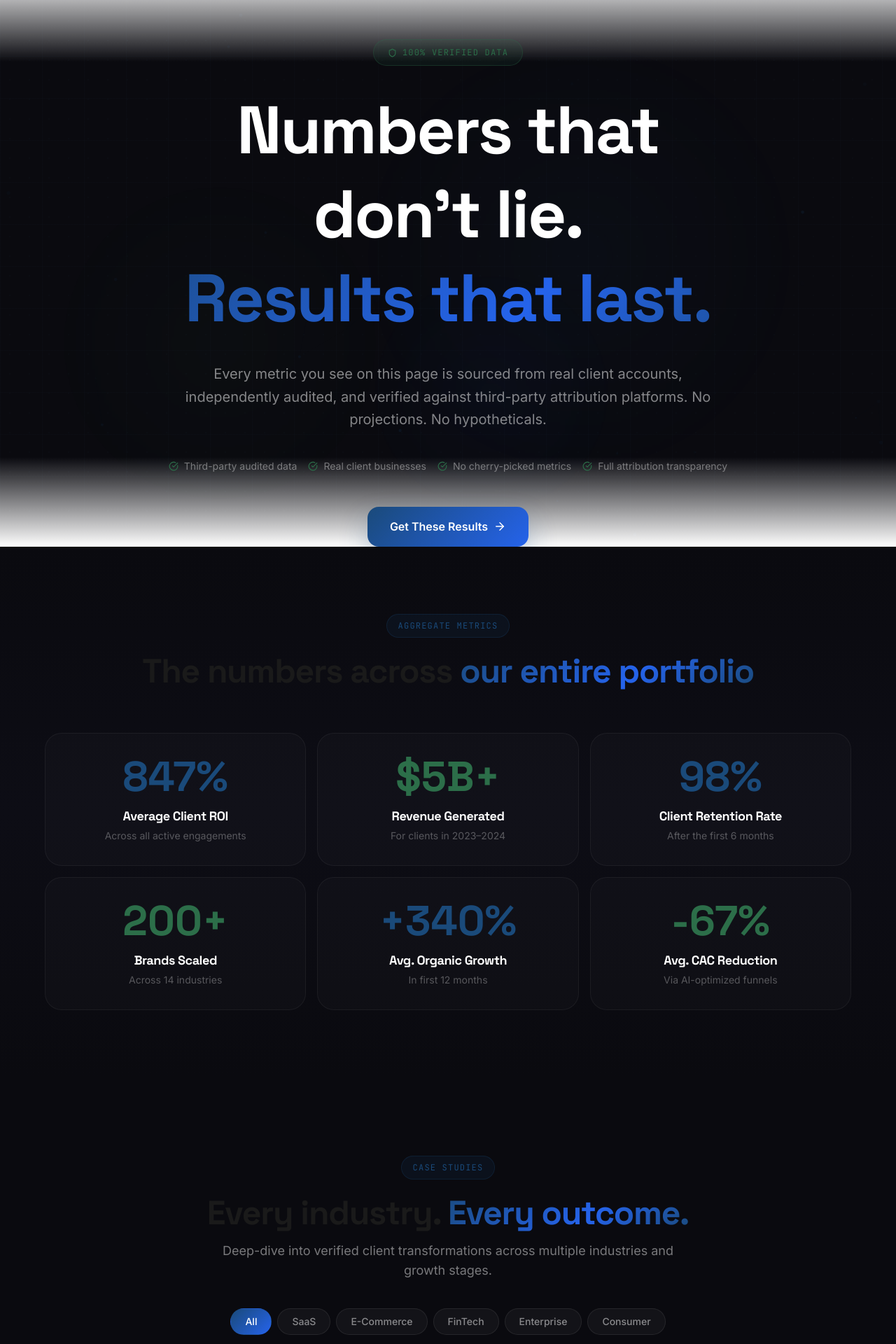
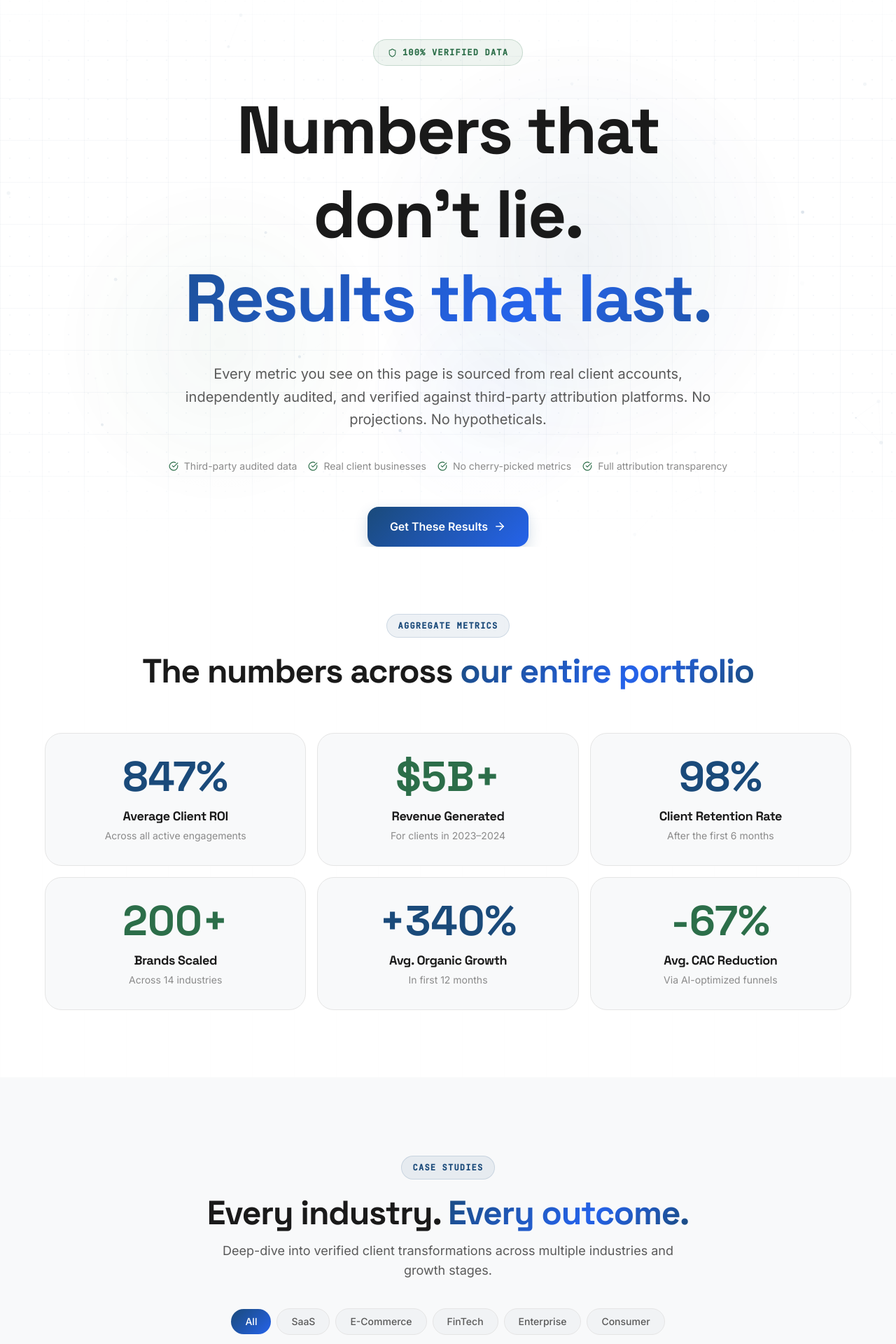
Before and after one commit to metlifedm/Systolab, a React (Vite) app in the folder frontend/: page /verified-outcomes in a window 1280 px wide. Shown: the part 40-1960 px from the top of the page at 70% size. Built offline with nearby package versions, Linux system fonts and the light colour scheme.

Commit message:
changed theme of outcomes page

```diff
--- a/frontend/src/components/outcomes/CaseStudiesGrid.jsx
+++ b/frontend/src/components/outcomes/CaseStudiesGrid.jsx
@@ -133,9 +133,10 @@ function CaseCard({ c, index }) {
       className={`relative rounded-3xl overflow-hidden group ${c.featured ? 'md:col-span-2' : ''}`}
       style={{
         background: hovered
-          ? `linear-gradient(135deg, ${c.color}10, rgba(255,255,255,0.01))`
-          : 'rgba(255,255,255,0.02)',
-        border: `1px solid ${hovered ? c.color + '30' : 'rgba(255,255,255,0.06)'}`,
+          ? `linear-gradient(135deg, ${c.color}06, #FFFFFF)`
+          : '#FFFFFF',
+        border: `1px solid ${hovered ? c.color + '30' : '#E5E5E5'}`,
+        boxShadow: hovered ? '0 8px 24px rgba(0,0,0,0.06)' : '0 1px 3px rgba(0,0,0,0.04)',
         transition: 'all 0.4s cubic-bezier(0.22,1,0.36,1)',
       }}
       initial={{ opacity: 0, y: 40 }}
@@ -149,7 +150,7 @@ function CaseCard({ c, index }) {
       <motion.div
         className="absolute -top-20 -right-20 w-64 h-64 rounded-full pointer-events-none"
         style={{
-          background: `radial-gradient(circle, ${c.color}15 0%, transparent 70%)`,
+          background: `radial-gradient(circle, ${c.color}10 0%, transparent 70%)`,
         }}
         animate={{ opacity: hovered ? 1 : 0 }}
         transition={{ duration: 0.4 }}
@@ -166,15 +167,15 @@ function CaseCard({ c, index }) {
               {c.logo}
             </div>
             <div>
-              <div className="font-display font-bold text-white">{c.client}</div>
+              <div className="font-display font-bold text-[#1A1A1A]">{c.client}</div>
               <div className="flex items-center gap-2 mt-0.5">
                 <span
-                  className="text-xs font-mono px-2 py-0.5 rounded-full"
-                  style={{ background: `${c.color}15`, color: c.color }}
+                  className="text-xs font-mono px-2 py-0.5 rounded-full font-medium"
+                  style={{ background: `${c.color}10`, color: c.color }}
                 >
                   {c.industry}
                 </span>
-                <span className="text-xs" style={{ color: 'rgba(255,255,255,0.3)' }}>{c.service}</span>
+                <span className="text-xs text-[#8A8A8A]">{c.service}</span>
               </div>
             </div>
           </div>
@@ -186,10 +187,10 @@ function CaseCard({ c, index }) {
         </div>
 
         {/* Headline */}
-        <h3 className={`font-display font-bold text-white mb-3 leading-tight ${c.featured ? 'text-2xl lg:text-3xl' : 'text-xl'}`}>
+        <h3 className={`font-display font-bold text-[#1A1A1A] mb-3 leading-tight ${c.featured ? 'text-2xl lg:text-3xl' : 'text-xl'}`}>
           {c.headline}
         </h3>
-        <p className="text-sm leading-relaxed mb-6" style={{ color: 'rgba(255,255,255,0.45)' }}>
+        <p className="text-sm leading-relaxed mb-6 text-[#5A5A5A]">
           {c.description}
         </p>
 
@@ -200,14 +201,14 @@ function CaseCard({ c, index }) {
               key={label}
               className="p-3 rounded-xl text-center"
               style={{
-                background: 'rgba(255,255,255,0.03)',
-                border: '1px solid rgba(255,255,255,0.05)',
+                background: '#F8F9FA',
+                border: '1px solid #E5E5E5',
               }}
             >
               <div className="font-display font-black text-lg mb-0.5" style={{ color: c.color }}>
                 {val}
               </div>
-              <div className="text-xs" style={{ color: 'rgba(255,255,255,0.3)' }}>{label}</div>
+              <div className="text-xs text-[#8A8A8A]">{label}</div>
             </div>
           ))}
         </div>
@@ -216,12 +217,12 @@ function CaseCard({ c, index }) {
         <div
           className="p-4 rounded-2xl mb-6 italic"
           style={{
-            background: `${c.color}08`,
-            border: `1px solid ${c.color}15`,
+            background: `${c.color}06`,
+            border: `1px solid ${c.color}12`,
           }}
         >
-          <p className="text-sm mb-1" style={{ color: 'rgba(255,255,255,0.55)' }}>"{c.quote}"</p>
-          <span className="text-xs font-mono" style={{ color: c.color }}>— {c.author}</span>
+          <p className="text-sm mb-1 text-[#5A5A5A]">"{c.quote}"</p>
+          <span className="text-xs font-mono font-medium" style={{ color: c.color }}>— {c.author}</span>
         </div>
 
         <Link
@@ -246,7 +247,7 @@ export default function CaseStudiesGrid() {
     : cases.filter((c) => c.industry === activeFilter)
 
   return (
-    <section className="section-padding" style={{ background: '#0A0A0F' }}>
+    <section className="section-padding" style={{ background: '#F8F9FA' }}>
       <div className="container-custom">
         <motion.div
           ref={ref}
@@ -257,17 +258,17 @@ export default function CaseStudiesGrid() {
         >
           <div
             className="inline-flex items-center gap-2 px-4 py-2 rounded-full mb-6"
-            style={{ background: 'rgba(26,74,122,0.12)', border: '1px solid rgba(26,74,122,0.25)' }}
+            style={{ background: 'rgba(26,74,122,0.08)', border: '1px solid rgba(26,74,122,0.15)' }}
           >
-            <span className="font-mono text-xs tracking-widest uppercase" style={{ color: '#1A4A7A' }}>
+            <span className="font-mono text-xs tracking-widest uppercase font-semibold" style={{ color: '#1A4A7A' }}>
               Case Studies
             </span>
           </div>
-          <h2 className="text-4xl lg:text-5xl font-display font-black mb-4">
+          <h2 className="text-4xl lg:text-5xl font-display font-black mb-4 text-[#1A1A1A]">
             Every industry.
             <span className="text-gradient"> Every outcome.</span>
           </h2>
-          <p className="text-lg max-w-2xl mx-auto mb-10" style={{ color: 'rgba(255,255,255,0.45)' }}>
+          <p className="text-lg max-w-2xl mx-auto mb-10 text-[#5A5A5A]">
             Deep-dive into verified client transformations across multiple industries and growth stages.
           </p>
 
@@ -279,9 +280,9 @@ export default function CaseStudiesGrid() {
                 onClick={() => setActiveFilter(f)}
                 className="px-5 py-2 rounded-full text-sm font-medium transition-all duration-200"
                 style={{
-                  background: activeFilter === f ? 'linear-gradient(135deg,#1A4A7A,#2563EB)' : 'rgba(255,255,255,0.04)',
-                  border: `1px solid ${activeFilter === f ? 'transparent' : 'rgba(255,255,255,0.08)'}`,
-                  color: activeFilter === f ? 'white' : 'rgba(255,255,255,0.5)',
+                  background: activeFilter === f ? 'linear-gradient(135deg,#1A4A7A,#2563EB)' : '#F1F3F5',
+                  border: activeFilter === f ? 'none' : '1px solid #E5E5E5',
+                  color: activeFilter === f ? 'white' : '#5A5A5A',
                 }}
               >
                 {f}
--- a/frontend/src/components/outcomes/OutcomesHero.jsx
+++ b/frontend/src/components/outcomes/OutcomesHero.jsx
@@ -17,7 +17,7 @@ export default function OutcomesHero() {
   return (
     <section
       className="relative min-h-[80vh] flex items-center justify-center overflow-hidden pt-24"
-      style={{ background: '#0A0A0F' }}
+      style={{ background: '#FFFFFF' }}
     >
       <AnimatedBackground variant="accent" particleCount={35} />
 
@@ -29,7 +29,7 @@ export default function OutcomesHero() {
             className="absolute font-display font-black select-none"
             style={{
               fontSize: `${Math.random() * 60 + 40}px`,
-              color: i % 2 === 0 ? 'rgba(26,74,122,0.04)' : 'rgba(44,110,73,0.04)',
+              color: i % 2 === 0 ? 'rgba(26,74,122,0.06)' : 'rgba(44,110,73,0.06)',
               left: `${(i % 3) * 33 + Math.random() * 10}%`,
               top: `${Math.floor(i / 3) * 40 + 10 + Math.random() * 20}%`,
             }}
@@ -52,12 +52,12 @@ export default function OutcomesHero() {
           <div
             className="flex items-center gap-2 px-5 py-2.5 rounded-full"
             style={{
-              background: 'rgba(44,110,73,0.12)',
-              border: '1px solid rgba(44,110,73,0.3)',
+              background: 'rgba(44,110,73,0.08)',
+              border: '1px solid rgba(44,110,73,0.2)',
             }}
           >
             <Shield size={13} style={{ color: '#2C6E49' }} />
-            <span className="font-mono text-xs tracking-widest uppercase" style={{ color: '#2C6E49' }}>
+            <span className="font-mono text-xs tracking-widest uppercase font-semibold" style={{ color: '#2C6E49' }}>
               100% Verified Data
             </span>
           </div>
@@ -70,15 +70,14 @@ export default function OutcomesHero() {
           animate={inView ? { opacity: 1, y: 0 } : {}}
           transition={{ duration: 0.7, delay: 0.1, ease: [0.22, 1, 0.36, 1] }}
         >
-          <span className="block text-white">Numbers that</span>
-          <span className="block text-white">don't lie.</span>
+          <span className="block text-[#1A1A1A]">Numbers that</span>
+          <span className="block text-[#1A1A1A]">don't lie.</span>
           <span className="block text-gradient">Results that last.</span>
         </motion.h1>
 
         {/* Subtitle */}
         <motion.p
-          className="text-xl max-w-3xl mx-auto mb-10 leading-relaxed"
-          style={{ color: 'rgba(255,255,255,0.5)' }}
+          className="text-xl max-w-3xl mx-auto mb-10 leading-relaxed text-[#5A5A5A]"
           initial={{ opacity: 0, y: 30 }}
           animate={inView ? { opacity: 1, y: 0 } : {}}
           transition={{ duration: 0.6, delay: 0.25 }}
@@ -98,7 +97,7 @@ export default function OutcomesHero() {
           {verifications.map((v) => (
             <div key={v} className="flex items-center gap-2">
               <CheckCircle size={14} style={{ color: '#2C6E49' }} />
-              <span className="text-sm" style={{ color: 'rgba(255,255,255,0.4)' }}>{v}</span>
+              <span className="text-sm text-[#8A8A8A]">{v}</span>
             </div>
           ))}
         </motion.div>
@@ -115,7 +114,7 @@ export default function OutcomesHero() {
             className="inline-flex items-center gap-2 px-8 py-4 rounded-2xl font-semibold text-white"
             style={{
               background: 'linear-gradient(135deg, #1A4A7A, #2563EB)',
-              boxShadow: '0 20px 40px rgba(26,74,122,0.3)',
+              boxShadow: '0 8px 20px rgba(26,74,122,0.2)',
             }}
           >
             <span>Get These Results</span>
--- a/frontend/src/components/outcomes/OutcomesStats.jsx
+++ b/frontend/src/components/outcomes/OutcomesStats.jsx
@@ -17,9 +17,9 @@ export default function OutcomesStats() {
   return (
     <section
       className="py-24 relative overflow-hidden"
-      style={{ background: 'linear-gradient(180deg, #0A0A0F, #0D0D15, #0A0A0F)' }}
+      style={{ background: '#FFFFFF' }}
     >
-      <div className="absolute inset-0 grid-pattern opacity-20 pointer-events-none" />
+      <div className="absolute inset-0 grid-pattern opacity-10 pointer-events-none" />
       <div className="container-custom" ref={ref}>
         <motion.div
           className="text-center mb-16"
@@ -29,13 +29,13 @@ export default function OutcomesStats() {
         >
           <div
             className="inline-flex items-center gap-2 px-4 py-2 rounded-full mb-6"
-            style={{ background: 'rgba(26,74,122,0.12)', border: '1px solid rgba(26,74,122,0.25)' }}
+            style={{ background: 'rgba(26,74,122,0.08)', border: '1px solid rgba(26,74,122,0.15)' }}
           >
-            <span className="font-mono text-xs tracking-widest uppercase" style={{ color: '#1A4A7A' }}>
+            <span className="font-mono text-xs tracking-widest uppercase font-semibold" style={{ color: '#1A4A7A' }}>
               Aggregate Metrics
             </span>
           </div>
-          <h2 className="text-4xl lg:text-5xl font-display font-black mb-4">
+          <h2 className="text-4xl lg:text-5xl font-display font-black mb-4 text-[#1A1A1A]">
             The numbers across
             <span className="text-gradient"> our entire portfolio</span>
           </h2>
@@ -47,22 +47,23 @@ export default function OutcomesStats() {
               key={s.label}
               className="relative p-8 rounded-3xl text-center group overflow-hidden"
               style={{
-                background: 'rgba(255,255,255,0.02)',
-                border: '1px solid rgba(255,255,255,0.05)',
+                background: '#F8F9FA',
+                border: '1px solid #E5E5E5',
               }}
               initial={{ opacity: 0, y: 40, scale: 0.96 }}
               animate={inView ? { opacity: 1, y: 0, scale: 1 } : {}}
               transition={{ duration: 0.6, delay: i * 0.08, ease: [0.22, 1, 0.36, 1] }}
               whileHover={{
                 borderColor: `${s.color}35`,
-                background: `${s.color}05`,
+                background: `${s.color}04`,
                 y: -4,
+                boxShadow: '0 8px 24px rgba(0,0,0,0.06)',
               }}
             >
               <motion.div
                 className="absolute inset-0 rounded-3xl opacity-0 group-hover:opacity-100 transition-opacity duration-500"
                 style={{
-                  background: `radial-gradient(circle at 50% 100%, ${s.color}10 0%, transparent 60%)`,
+                  background: `radial-gradient(circle at 50% 100%, ${s.color}08 0%, transparent 60%)`,
                 }}
               />
               <div className="relative z-10">
@@ -76,8 +77,8 @@ export default function OutcomesStats() {
                   )}
                   {s.suffix}
                 </div>
-                <h3 className="font-display font-bold text-white text-lg mb-1">{s.label}</h3>
-                <p className="text-sm" style={{ color: 'rgba(255,255,255,0.3)' }}>{s.sub}</p>
+                <h3 className="font-display font-bold text-[#1A1A1A] text-lg mb-1">{s.label}</h3>
+                <p className="text-sm text-[#8A8A8A]">{s.sub}</p>
               </div>
             </motion.div>
           ))}
```
Also changed, not shown: frontend/src/components/outcomes/ClientLogos.jsx (+8 -7 lines), frontend/src/components/outcomes/MetricsShowcase.jsx (+12 -16 lines).
